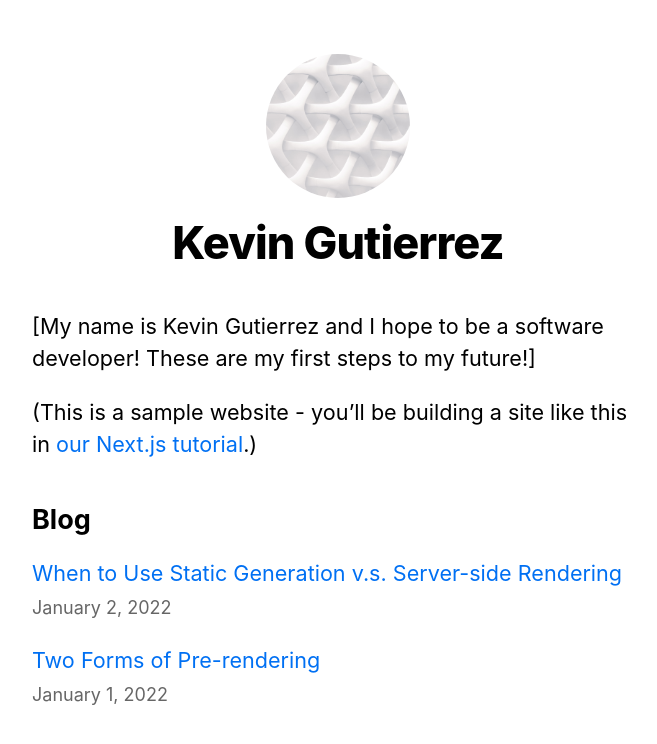
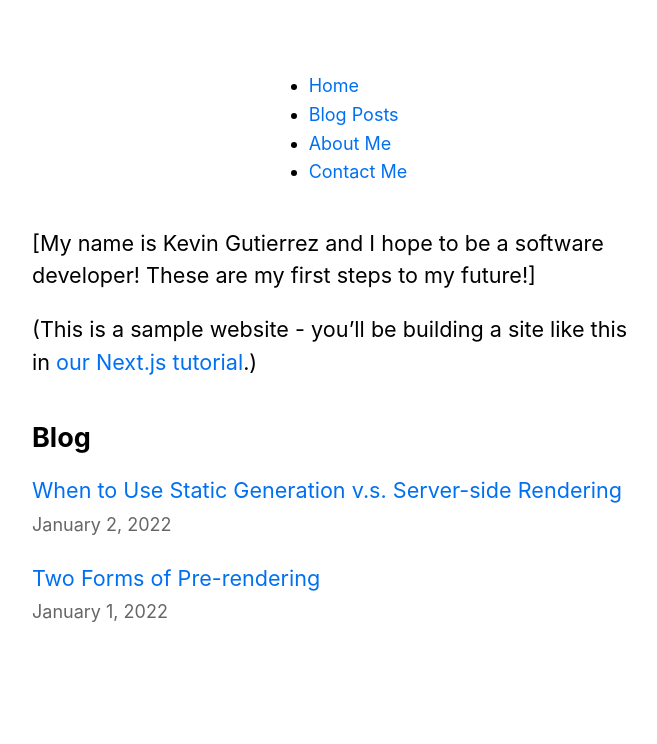
Before and after one commit to Baconbullet/nextjs-blog, a Next.js app: page / in a window 1280 px wide. Shown: the top 744 px of the page, without its empty margins (302-959 px from the left). Built offline with nearby package versions, Linux system fonts and the light colour scheme.

Commit message:
Header removed from layout while inserting custom

```diff
--- a/components/header.js
+++ b/components/header.js
@@ -1,15 +1,32 @@
+import Link from "next/link";
+import styles from "./layout.module.css"
 
 
 export default function Header() {
     return (
-        <header>
-            <h1>My Blog</h1>
+        <header className={styles.header}>
             <nav>
-                <ul>
-                    <li><a href="/">Home</a></li>
-                    <li><a href="/blog-entries">Blogs</a></li>
-                    <li><a href="/about">About</a></li>
-                    <li><a href="/contact">Contact Me</a></li>
+                <ul className={styles.navList}>
+                    <li className={styles.navListItem}>
+                        <Link href="/home">
+                            <a className={styles.navLink}>Home</a>
+                        </Link>
+                    </li>
+                    <li className={styles.navListItem}>
+                        <Link href="/blogs">
+                            <a className={styles.navLink}>Blog Posts</a>
+                        </Link>
+                    </li>
+                    <li className={styles.navListItem}>
+                        <Link href="/about">
+                            <a className={styles.navLink}>About Me</a>
+                        </Link>
+                    </li>
+                    <li className={styles.navListItem}>
+                        <Link href="/contact">
+                            <a className={styles.navLink}>Contact Me</a>
+                        </Link>
+                    </li>
                 </ul>
             </nav>
         </header>
--- a/components/layout.js
+++ b/components/layout.js
@@ -1,7 +1,7 @@
 import Head from 'next/head'
 import Image from 'next/image'
 import Script from 'next/script'
-
+import Header from './header'
 import styles from './layout.module.css'
 import utilStyles from '../styles/utils.module.css'
 import Link from 'next/link'
@@ -34,39 +34,7 @@ export default function Layout({ children, home }) {
           console.log(`script loaded correctly, window.FB has been populated`)
         }
       />
-      <header className={styles.header}>
-        {home ? (
-          <>
-            <Image
-              priority
-              src="/images/profile.jpg"
-              className={utilStyles.borderCircle}
-              height={144}
-              width={144}
-              alt={name}
-            />
-            <h1 className={utilStyles.heading2Xl}>{name}</h1>
-          </>
-        ) : (
-          <>
-            <Link href="/">
-              <Image
-                priority
-                src="/images/profile.jpg"
-                className={utilStyles.borderCircle}
-                height={108}
-                width={108}
-                alt={name}
-              />
-            </Link>
-            <h2 className={utilStyles.headingLg}>
-              <Link href="/" className={utilStyles.colorInherit}>
-                {name}
-              </Link>
-            </h2>
-          </>
-        )}
-      </header>
+      <Header />
       <main>{children}</main>
       {!home && (
         <div className={styles.backToHome}>
--- a/pages/index.js
+++ b/pages/index.js
@@ -4,6 +4,8 @@ import utilStyles from '../styles/utils.module.css'
 import { getSortedPostsData } from '../lib/posts'
 import Link from 'next/link'
 import Date from '../components/date'
+import Header from '../components/header'
+
 
 export default function Home({ allPostsData }) {
   return (
--- /dev/null
+++ b/styles/header.css
@@ -0,0 +1,25 @@
+.header {
+    display: flex;
+    align-items: center;
+    justify-content: space-between;
+    padding: 1rem;
+    background-color: #333;
+  }
+
+  .navList {
+    display: flex;
+    list-style: none;
+    margin: 0;
+    padding: 0;
+  }
+
+  .navListItem {
+    margin-right: 1rem;
+  }
+
+  .navLink {
+    color: #fff;
+    text-decoration: none;
+    font-weight: bold;
+    font-size: 1rem;
+  }
```
Also changed, not shown: pages/about.js (added), pages/blogs.js (added), pages/contact.js (added), pages/home.js (added), styles/global.css (line endings or trailing spaces).
